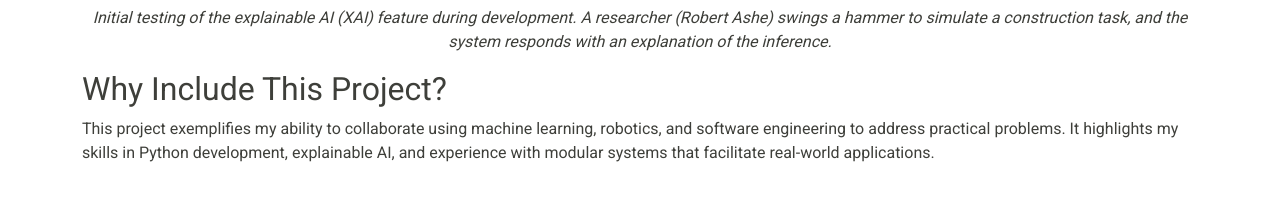
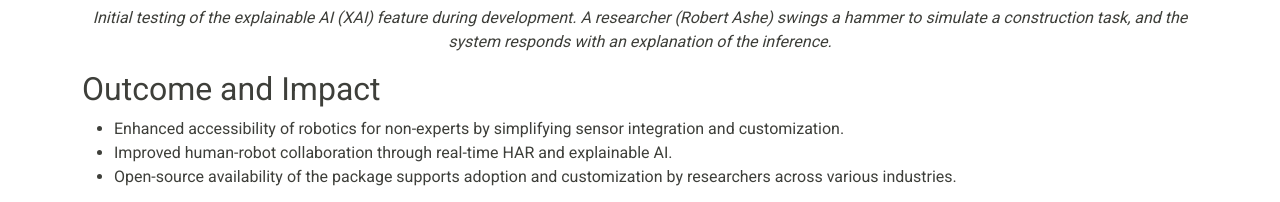
Before and after one commit to nthPerson/Project-Portfolio, a plain HTML site: page programming/go1.html in a window 1280 px wide. Shown: the part 1971-2173 px from the top of the page. Drawn offline with Linux system fonts and the light colour scheme.

Commit message:
Added "Outcome and Impact" section.

```diff
--- a/programming/go1.html
+++ b/programming/go1.html
@@ -94,6 +94,12 @@
             </video>
             <figcaption>Initial testing of the explainable AI (XAI) feature during development. A researcher (Robert Ashe) swings a hammer to simulate a construction task, and the system responds with an explanation of the inference.</figcaption>
         </figure>
+        <h2>Outcome and Impact</h2>
+        <ul>
+            <li>Enhanced accessibility of robotics for non-experts by simplifying sensor integration and customization.</li>
+            <li>Improved human-robot collaboration through real-time HAR and explainable AI.</li>
+            <li>Open-source availability of the package supports adoption and customization by researchers across various industries.</li>
+        </ul>
         <h2>Why Include This Project?</h2>
         <p>This project exemplifies my ability to collaborate using machine learning, robotics, and software engineering to address practical problems.  It highlights my skills in Python development, explainable AI, and experience with modular systems that facilitate real-world applications.</p>
     </main>
```
